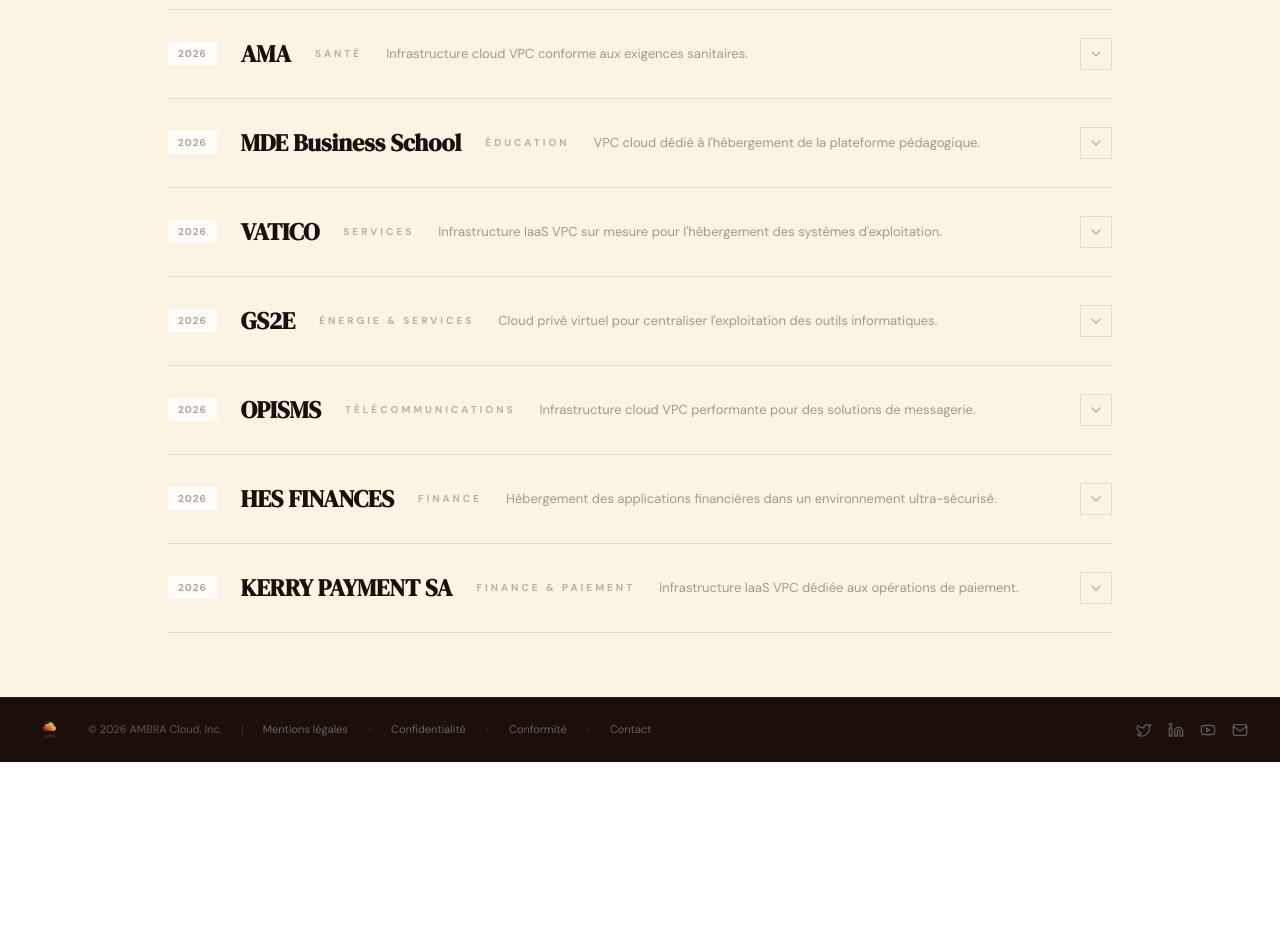
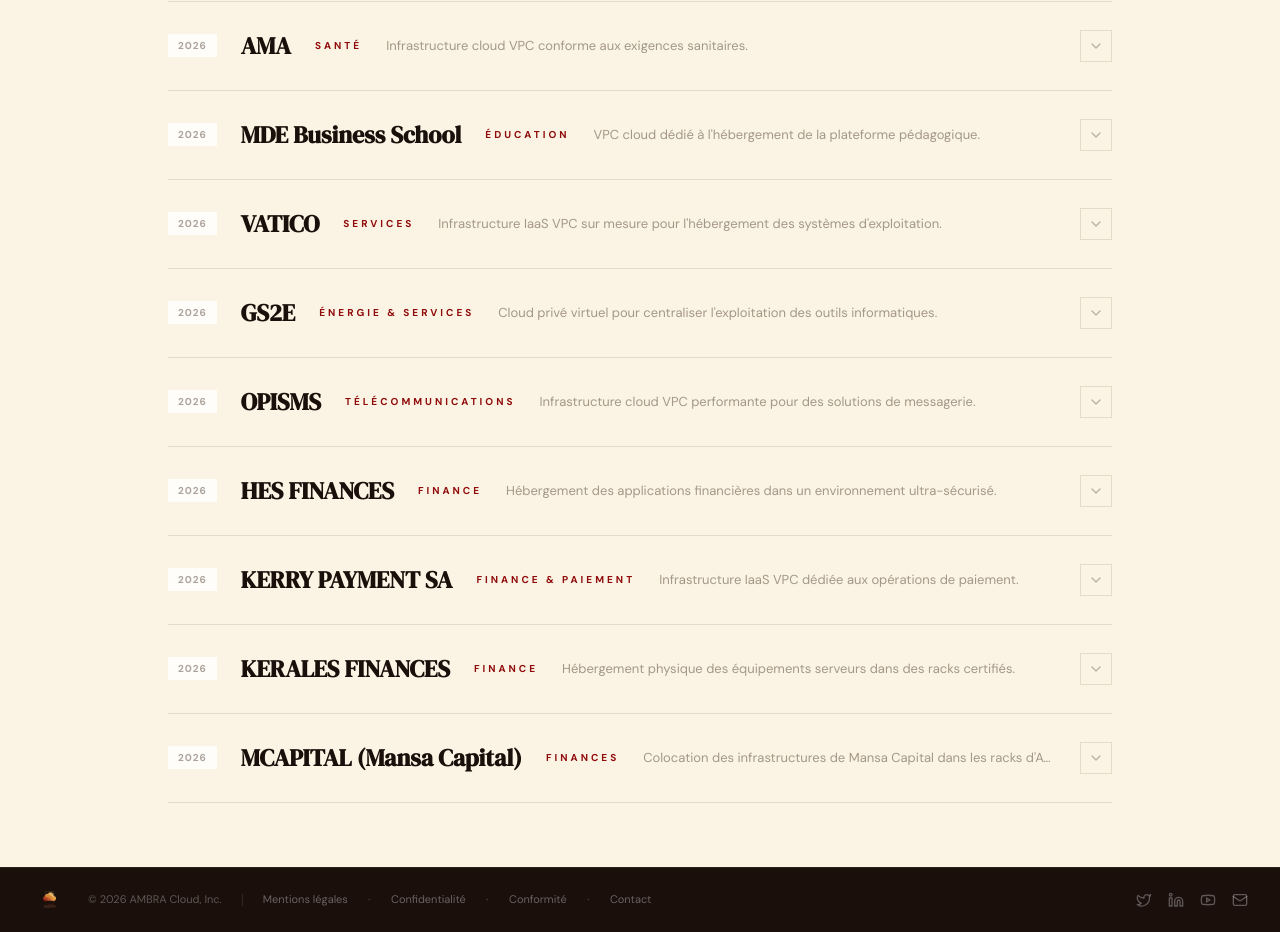
Before and after one commit to Skouame24/digiwiseapp, a Next.js app: page /projets in a window 1280 px wide. Shown: the part 1500-2432 px from the top of the page. Before the commit the page ends 2262 px from the top, so only its background shows below. Built offline with nearby package versions, Linux system fonts and the light colour scheme.

Commit message:
mise a jour

```diff
--- a/components/sections/Projects.tsx
+++ b/components/sections/Projects.tsx
@@ -8,6 +8,7 @@
 
 const ease = [0.25, 1, 0.5, 1] as [number, number, number, number];
 
+// Liste des filtres disponibles
 const filters = [
   "Tous",
   "IaaS VPC",
@@ -18,6 +19,7 @@
   "Colocation",
 ];
 
+// Liste des projets avec leurs informations
 const projects = [
   {
     id: "afma",
@@ -63,7 +65,7 @@
     company: "KAYDAN TECHNOLOGY",
     fullName: "Kaydan Technology",
     industry: "Technologie & IT",
-    service: "IaaS VPC",
+    service: "Colocation",
     shortDesc: "Environnement cloud VPC flexible pour l'hébergement d'applications.",
     longDesc:
       "Fourniture d'un environnement cloud VPC flexible permettant à KAYDAN TECHNOLOGY d'héberger ses applications technologiques avec une garantie de performance, une isolation réseau complète et une montée en charge rapide selon les besoins.",
@@ -175,15 +177,46 @@
     image: "/Collaborateur/kerrypay.png",
     year: "2026",
   },
+  {
+    id: "kerales",
+    company: "KERALES FINANCES",
+    fullName: "Kerales Finances",
+    industry: "Finance",
+    service: "Colocation",
+    shortDesc: "Hébergement physique des équipements serveurs dans des racks certifiés.",
+    longDesc:
+      "Hébergement physique des équipements serveurs de KERALES FINANCES dans les racks certifiés d'AGILLY au sein du datacentre RAXIO. La solution garantit la protection des équipements, une connectivité internet haut débit et une supervision permanente de l’infrastructure.",
+    results: ["Protection des équipements", "Connectivité haut débit", "Supervision continue"],
+    image: "/Collaborateur/image7.png",
+    year: "2026",
+  },
+  {
+    id: "mcapital",
+    company: "MCAPITAL (Mansa Capital)",
+    fullName: "Mansa Capital",
+    industry: "Finances",
+    service: "Colocation",
+    shortDesc: "Colocation des infrastructures de Mansa Capital dans les racks d'AGILLY.",
+    longDesc:
+      "Colocation des infrastructures de MANSA CAPITAL dans les racks d'AGILLY au datacentre RAXIO. Le dispositif offre une connectivité à très haut débit, une disponibilité de 99,9%, une surveillance physique et logique continue ainsi qu'une gestion câblage optimisée.",
+    results: ["Connectivité haut débit", "Disponibilité 99,9%", "Surveillance continue"],
+    image: "/Collaborateur/image8.png",
+    year: "2026",
+  },
 ];
 
 export function Projects() {
+  // Gestion des états
   const [activeFilter, setActiveFilter] = useState("Tous");
   const [openId, setOpenId] = useState<string | null>(projects[0]?.id || null);
   const [query, setQuery] = useState("");
 
+  // Filtrage des projets (on ne filtre pas selon le service si c’est "Colocation")
   const filtered = projects
-    .filter((p) => activeFilter === "Tous" || p.service === activeFilter)
+    .filter((p) =>
+      activeFilter === "Tous" ||
+      (activeFilter === "Colocation" ? p.service === "Colocation" : p.service === activeFilter)
+    )
     .filter((p) =>
       query.trim() === ""
         ? true
@@ -196,7 +229,7 @@
   return (
     <section className="py-16 bg-cream relative overflow-hidden">
       <div className="max-w-5xl mx-auto px-6 sm:px-8 md:px-10">
-        {/* Filters */}
+        {/* Partie des filtres */}
         <motion.div
           initial={{ opacity: 0, y: 10 }}
           whileInView={{ opacity: 1, y: 0 }}
@@ -224,7 +257,7 @@
           ))}
         </motion.div>
 
-        {/* Search bar */}
+        {/* Barre de recherche */}
         <motion.div
           initial={{ opacity: 0, y: 8 }}
           whileInView={{ opacity: 1, y: 0 }}
@@ -253,6 +286,7 @@
           )}
         </motion.div>
 
+        {/* Liste des projets */}
         <div className="border-t border-taupe/15">
           <AnimatePresence initial={false}>
             {filtered.length === 0 && (
@@ -270,7 +304,7 @@
                     setQuery("");
                     setActiveFilter("Tous");
                   }}
-                  className="mt-4 text-[11px] font-bold uppercase tracking-widest text-rouge-ambra hover:text-navy transition-colors duration-200"
+                  className="mt-4 text-[11px] font-bold uppercase tracking-widest text-rouge-ambra hover:text-navy transition-colors duration-200 group"
                 >
                   Réinitialiser
                 </button>
@@ -289,12 +323,12 @@
                   transition={{ duration: 0.6, delay: index * 0.06, ease }}
                   className="border-b border-taupe/15"
                 >
-                  {/* Row header – toujours visible */}
+                  {/* En-tête du projet */}
                   <button
                     onClick={() => setOpenId(isOpen ? null : project.id)}
                     className="w-full text-left py-7 flex items-center gap-6 group"
                   >
-                    {/* Year */}
+                    {/* Année */}
                     <span className={cn(
                       "shrink-0 text-[10px] font-bold uppercase tracking-widest px-2.5 py-1 transition-colors duration-300",
                       isOpen ? "bg-rouge-ambra/10 text-rouge-ambra" : "bg-white/80 text-taupe/50"
@@ -302,7 +336,7 @@
                       {project.year}
                     </span>
 
-                    {/* Company Name */}
+                    {/* Nom de l'entreprise */}
                     <span className={cn(
                       "text-xl lg:text-2xl font-display font-black leading-tight transition-colors duration-300",
                       isOpen ? "text-rouge-ambra" : "text-navy group-hover:text-rouge-ambra"
@@ -310,17 +344,17 @@
                       {project.company}
                     </span>
 
-                    {/* Industry */}
-                    <span className="hidden md:block text-[10px] font-bold uppercase tracking-[0.3em] text-taupe/40 shrink-0">
+                    {/* Secteur d'activité */}
+                    <span className="hidden md:block text-[10px] font-bold uppercase tracking-[0.3em] text-rouge-ambra shrink-0">
                       {project.industry}
                     </span>
 
-                    {/* Short description */}
-                    <span className="hidden lg:block flex-1 text-[13px] text-taupe/55 leading-relaxed truncate group-hover:text-rouge-ambra transition-colors duration-300">
+                    {/* Description courte */}
+                    <span className="hidden lg:block flex-1 text-[13px] text-taupe/55 leading-[1.85] truncate group-hover:text-rouge-ambra transition-colors duration-300">
                       {project.shortDesc}
                     </span>
 
-                    {/* Chevron */}
+                    {/* Flèche de déroulement */}
                     <motion.span
                       animate={{ rotate: isOpen ? 180 : 0 }}
                       transition={{ duration: 0.5, ease }}
@@ -335,7 +369,7 @@
                     </motion.span>
                   </button>
 
-                  {/* Expanded content */}
+                  {/* Contenu détaillé */}
                   <AnimatePresence initial={false}>
                     {isOpen && (
                       <motion.div
@@ -343,10 +377,10 @@
                         initial={{ opacity: 0, x: -16 }}
                         animate={{ opacity: 1, x: 0 }}
                         exit={{ opacity: 0, x: 16 }}
-                        transition={{ duration: 0.6, delay: 0.15, ease }}
+                        transition={{ duration: 0.6, delay: 0.1, ease }}
                         className="overflow-hidden"
                       >
-                        <div className="pb-10 grid md:grid-cols-2 gap-8 lg:gap-14">
+                        <div className="pb-8 grid md:grid-cols-2 gap-8 lg:gap-14">
                           {/* Image */}
                           <motion.div
                             initial={{ opacity: 0, x: -16 }}
@@ -360,7 +394,7 @@
                               className="w-full h-full object-contain p-6"
                             />
 
-                            {/* Service tag */}
+                            {/* Étiquette du service */}
                             <div className="absolute bottom-4 left-4">
                               <span className="inline-block px-3 py-1 bg-white/90 backdrop-blur-sm text-[10px] font-bold uppercase tracking-widest text-primary-light">
                                 {project.service}
@@ -368,14 +402,14 @@
                             </div>
                           </motion.div>
 
-                          {/* Project details */}
+                          {/* Informations détaillées */}
                           <motion.div
                             initial={{ opacity: 0, x: 16 }}
                             animate={{ opacity: 1, x: 0 }}
                             transition={{ duration: 0.6, delay: 0.15, ease }}
                             className="flex flex-col justify-between py-2"
                           >
-                            {/* Company Full Name */}
+                            {/* Nom complet */}
                             <div className="mb-6">
                               <p className="text-[10px] font-bold uppercase tracking-[0.3em] text-rouge-ambra mb-1">
                                 {project.industry}
@@ -385,12 +419,12 @@
                               </h3>
                             </div>
 
-                            {/* Long description */}
+                            {/* Description longue */}
                             <p className="text-[14px] text-taupe/70 leading-[1.85] mb-8 flex-1">
                               {project.longDesc}
                             </p>
 
-                            {/* Results */}
+                            {/* Résultats clés */}
                             <div className="mb-8">
                               <p className="text-[9px] font-bold uppercase tracking-[0.3em] text-taupe/40 mb-4">
                                 Résultats clés
@@ -405,7 +439,7 @@
                               </div>
                             </div>
 
-                            {/* Call to Action */}
+                            {/* Appel à l'action */}
                             <div className="pt-6 border-t border-taupe/10">
                               <p className="text-[11px] text-taupe/40 mb-3">
                                 Vous avez un projet similaire ?
```
